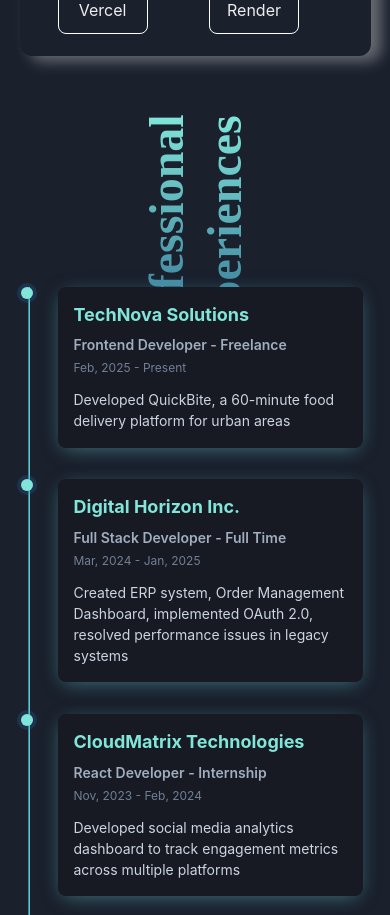
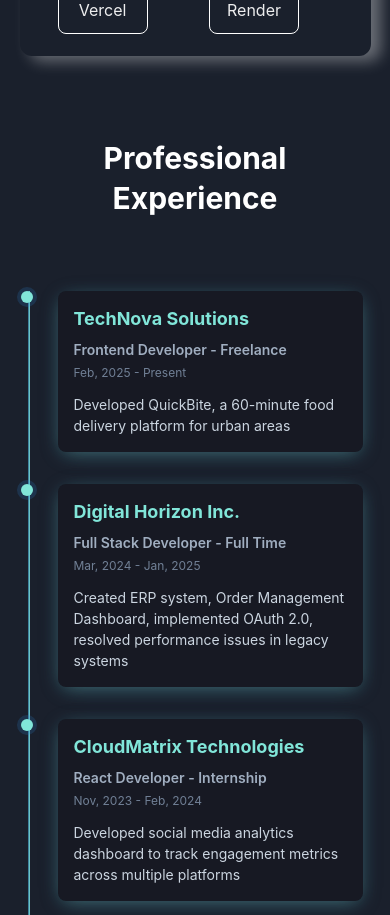
Before and after one commit to Harshitakatara34/Harshitakatara34.github.io, a React (Create React App) app: page / in a window 390 px wide. Shown: the part 3120-4035 px from the top of the page. Built offline with nearby package versions, Linux system fonts and the light colour scheme.

Commit message:
prtfolio-responsiveness-done

```diff
--- a/src/Components/Experience.jsx
+++ b/src/Components/Experience.jsx
@@ -49,13 +49,18 @@
             py={{ base: 5, md: 10 }}
             data-aos="zoom-out-up"
             mt={{ base: "4rem", md: "8rem" }}
-            // border="4px solid red"
+            // border=
+            // "4px solid red"
         >
+             <Heading mb={"10"} as="h1" data-aos="fade-down" color="white" textAlign="center"  display={{ base: "block", lg: "none" }}>
+                               Professional Experience
+                              </Heading>
             <Flex
                 direction={{ base: "column", lg: "row" }}
                 align="flex-start"
                 gap={{ base: 4, lg: 8 }}
             >
+
                 {/* Vertical Title (LEFT SIDE) */}
                 <Box
                     position="relative"
@@ -86,11 +91,12 @@
                                 lineHeight="1.2"
                                 whiteSpace="nowrap"
                                 textAlign="center"
-                                // display={{base:"none"}}
+                                display={{ base: "none", lg: "block" }}
                             >
                                 Professional <br /> Experiences
                             </Heading>
                         </Box>
+
                     </motion.div>
                 </Box>
 
```
